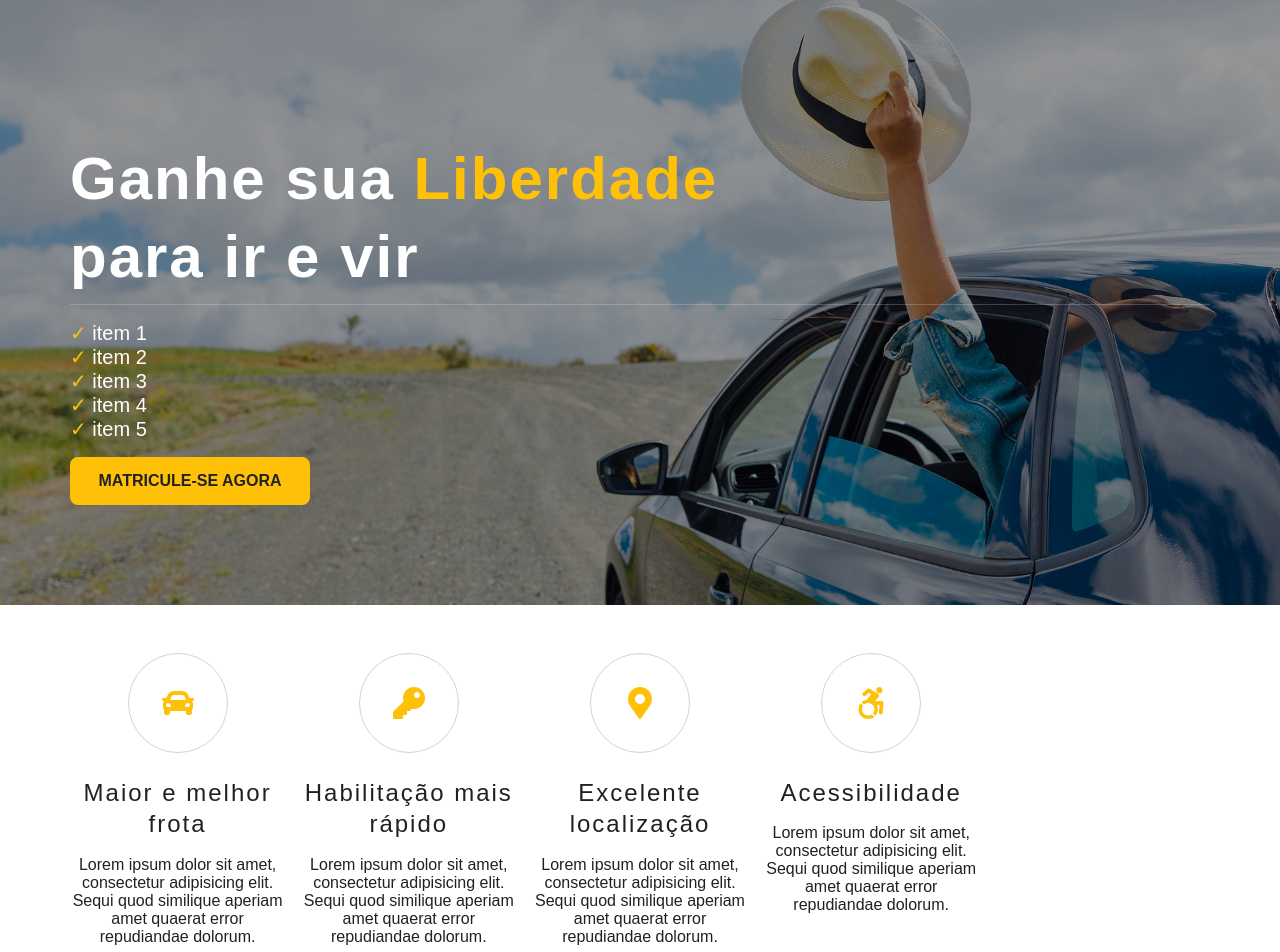
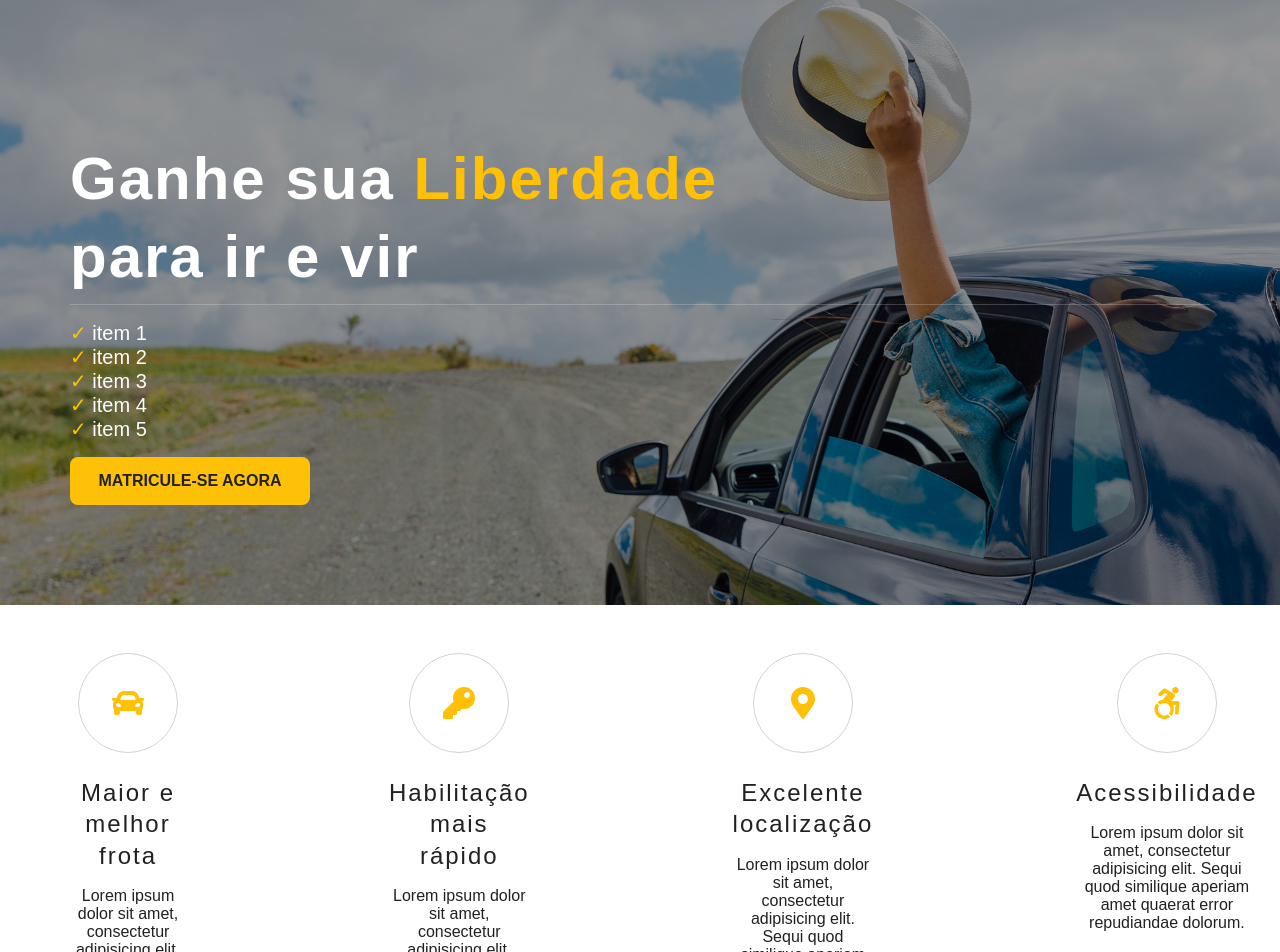
Before and after one commit to owesleymoraes/driving-school, a React (Vite) app: page / in a window 1280 px wide. Shown: the top 952 px of the page. Built offline with nearby package versions, Linux system fonts and the light colour scheme.

Commit message:
feat: aplication of reponsivite in Grid component

```diff
--- a/src/components/Grid/styles.ts
+++ b/src/components/Grid/styles.ts
@@ -3,9 +3,15 @@ import { screenBreakPoint, BreakPointSize } from "../../BreakPointSize";
 
 export const ContainerGrid = styled.div<{ frOfGrid?: number }>`
   display: grid;
-  grid-column-gap: 16px;
+  grid-column-gap: 17.8%;
   grid-row-gap: 16px;
   grid-template-columns: 1fr;
+
+  @media (max-width: 1190px ) {
+    grid-column-gap: 16px;
+    grid-row-gap: 16px;
+    grid-template-columns: 1fr;
+  }
 
 
   ${screenBreakPoint(BreakPointSize.sm)} {
```
